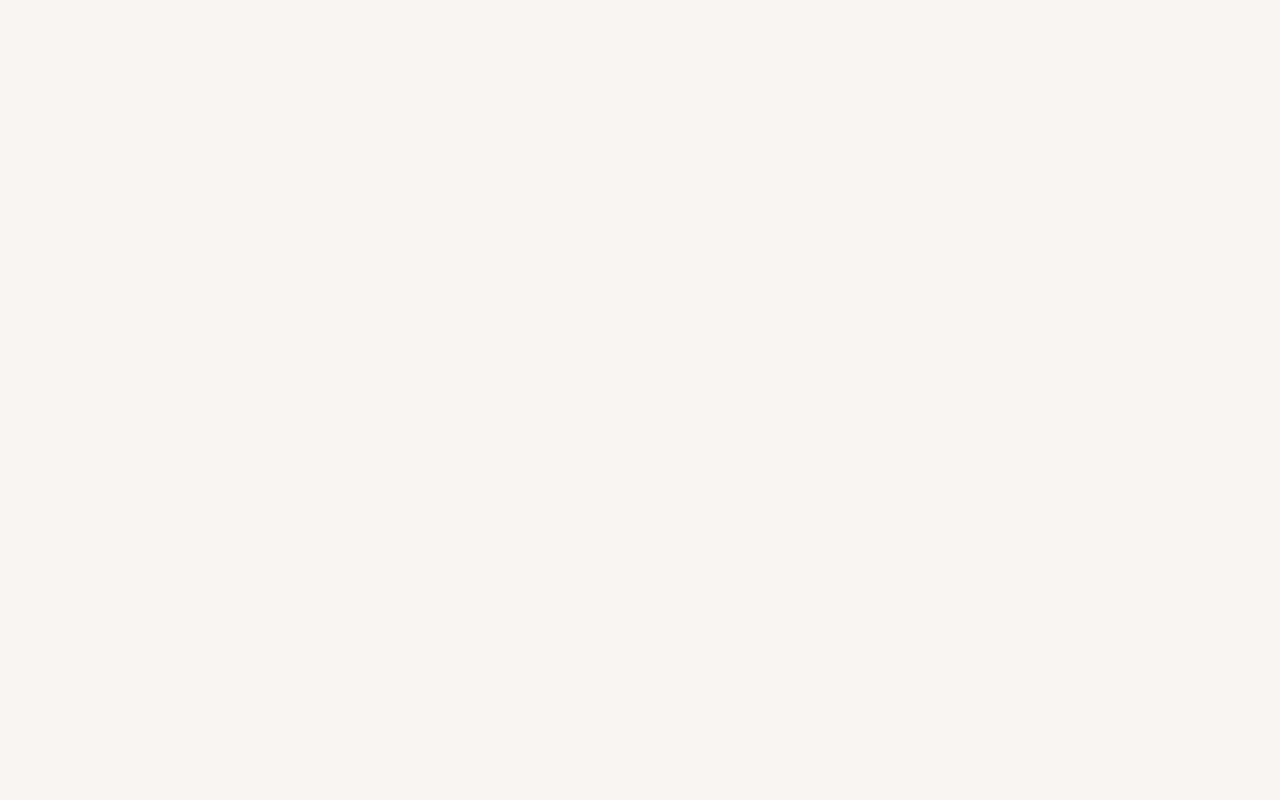
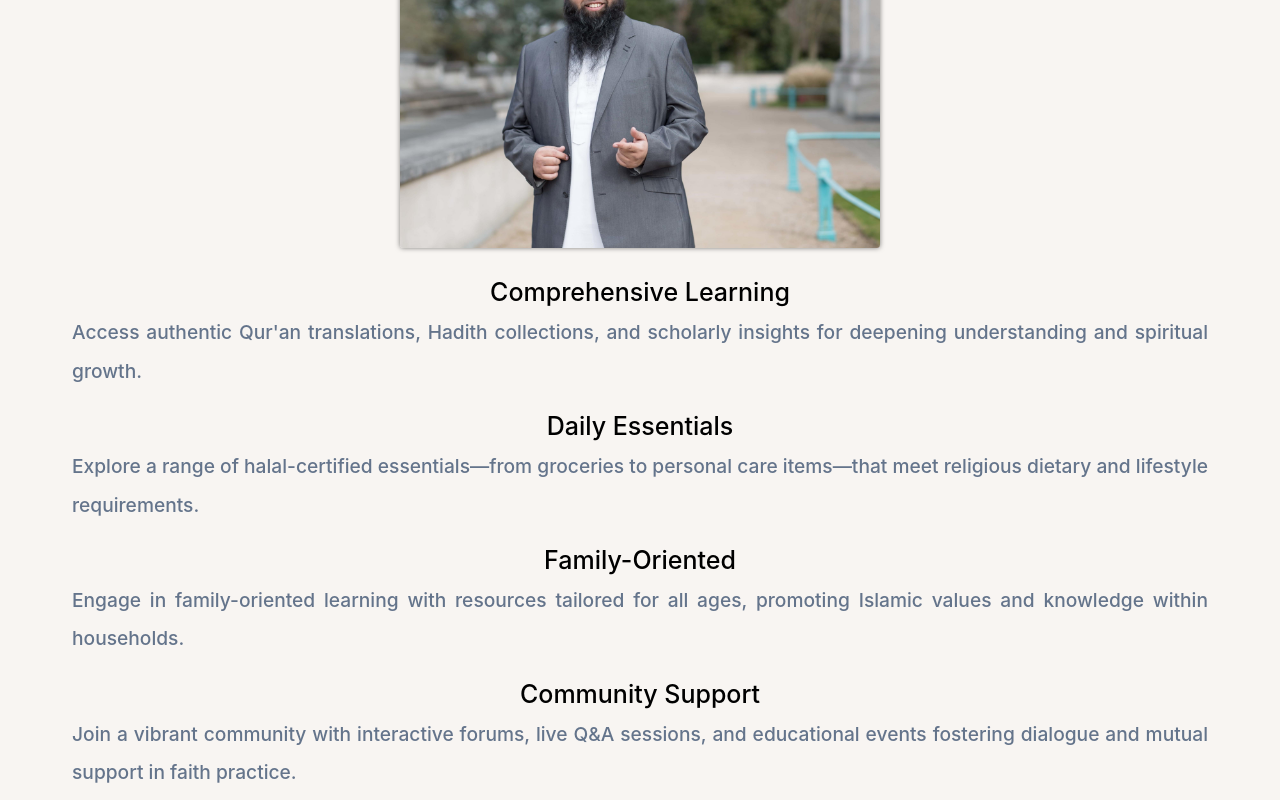
Before and after one commit to AfroStorm/slider-project-2, a React (Vite) app: page / in a window 1280 px wide. Shown: the part 2930-3730 px from the top of the page. Before the commit the page ends 2731 px from the top, so only its background shows below. Built offline with nearby package versions, Linux system fonts and the light colour scheme.

Commit message:
why us section

```diff
--- a/src/App.jsx
+++ b/src/App.jsx
@@ -6,7 +6,8 @@ import socialLinks from "./appData/socialMediaLinks";
 import MobileNav from "./components/nav-bar/mobile-nav/MobileNav";
 import Home from "./components/home-section/Home";
 import About from "./components/about-section/About";
-import Service from "./components/service/Service";
+import Service from "./components/service-section/Service";
+import WhyUs from "./components/why-us-section/WhyUs";
 
 const StyledMain = styled.main`
   display: flex;
@@ -57,6 +58,7 @@ function App() {
       <Home />
       <About />
       <Service />
+      <WhyUs />
     </StyledMain>
   );
 }
--- /dev/null
+++ b/src/components/why-us-section/Description.jsx
@@ -0,0 +1,43 @@
+import styled from "styled-components";
+
+const StyledUl = styled.ul`
+  display: flex;
+  flex-direction: column;
+  justify-content: center;
+  align-items: center;
+  gap: 1rem;
+  width: 100%;
+
+  & .name {
+    /* color: var(--accent-3); */
+    font-weight: 500;
+    text-align: center;
+  }
+
+  & .description {
+    text-align: justify;
+    padding: 0.5rem;
+    font-size: 1.2rem;
+    font-weight: 500;
+    line-height: 2;
+    color: var(--text-1);
+  }
+`;
+
+const Description = ({ whyUsData }) => {
+  return (
+    <StyledUl>
+      {whyUsData.map((data) => {
+        const { id, name, description } = data;
+
+        return (
+          <li key={id} className="data">
+            <h4 className="name">{name}</h4>
+            <p className="description">{description}</p>
+          </li>
+        );
+      })}
+    </StyledUl>
+  );
+};
+export default Description;
--- /dev/null
+++ b/src/components/why-us-section/WhyUs.jsx
@@ -0,0 +1,39 @@
+import styled from "styled-components";
+import { whyUsImage } from "../../appData/whyUs";
+import whyUsData from "../../appData/whyUs";
+import Description from "./Description";
+
+const StyledSection = styled.section`
+  width: 90vw;
+  height: 100%;
+  display: flex;
+  justify-content: center;
+  align-items: center;
+  flex-direction: column;
+  gap: 2rem;
+
+  & .image {
+    width: 100%;
+    height: 100%;
+    max-width: 30rem;
+    object-fit: cover;
+    border-radius: 0.2rem;
+    box-shadow: var(--light-shadow);
+  }
+
+  & .title {
+    color: var(--secondary);
+    font-weight: 900;
+  }
+`;
+
+const WhyUs = () => {
+  return (
+    <StyledSection>
+      <h3 className="title">why halal haven ?</h3>
+      <img src={whyUsImage} alt="image" className="image" />
+      <Description whyUsData={whyUsData} />
+    </StyledSection>
+  );
+};
+export default WhyUs;
```
Also changed, not shown: src/components/service-section/Description.jsx (renamed from src/components/service/Description.jsx), src/components/service-section/Features.jsx (renamed from src/components/service/Features.jsx), src/components/service-section/Service.jsx (renamed from src/components/service/Service.jsx).
